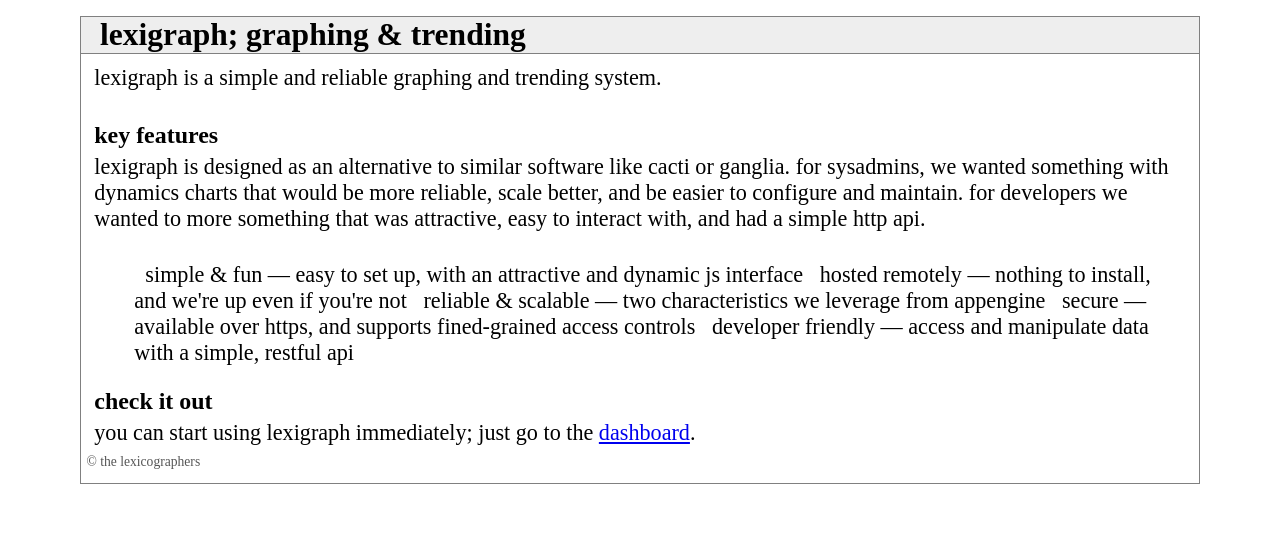
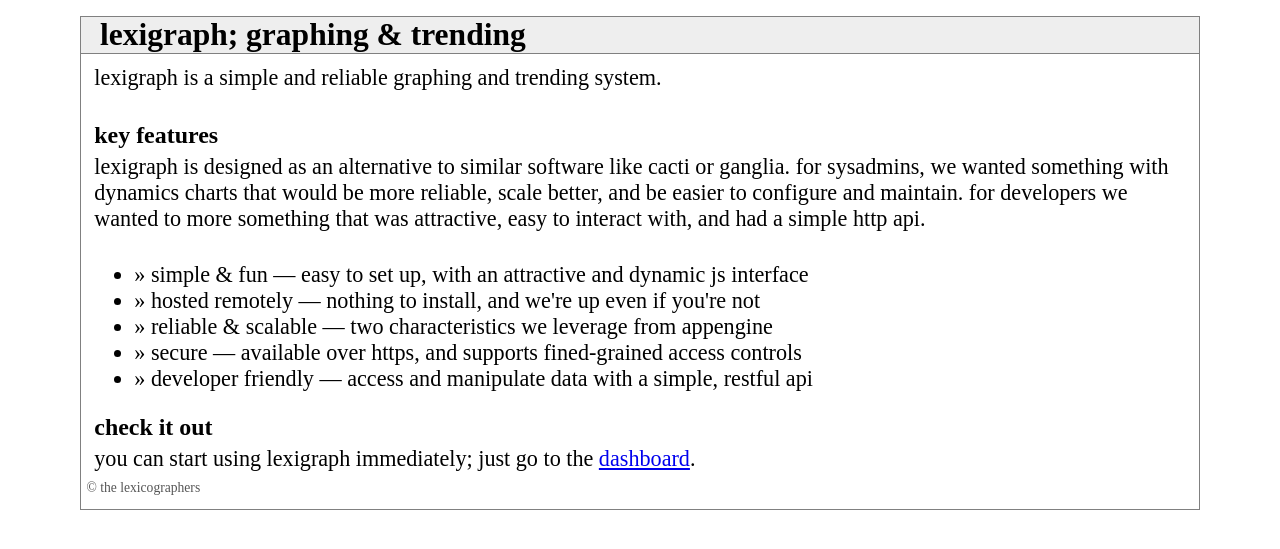
Before and after one commit to eklitzke/lexigraph, a Python web app: template templates/home.html in a window 1280 px wide. Shown: the top 549 px of the page. Run offline with Jinja, Linux system fonts and the light colour scheme; the template is opened without the code that fills it, so the values that code supplies are empty; some libraries are stand-ins or nearby versions.

Commit message:
fix css for arrow_list on home page

```diff
--- a/static/css/lexigraph.css
+++ b/static/css/lexigraph.css
@@ -21,7 +21,7 @@ body {
     border-bottom: 1px solid grey;
 }
 
-#topnav ul, li {
+#topnav ul, #topnav li {
     margin: 0;
     padding-left: 0.5em;
     display: inline;
@@ -40,13 +40,9 @@ body {
     color: black;
 }
 
+ul.arrow_list { padding-top: 0.35em; }
 
-ul { padding-top: 0.35em; }
-
-/* This is super ghetto, but right now only the home page uses it. If fixing
- * this, fix the splash page too.
- */
-.arrow_list ul li:before {
+ul.arrow_list li:before {
     content: "\00BB \0020";
 }
 
--- a/templates/home.html
+++ b/templates/home.html
@@ -17,7 +17,7 @@ more reliable, scale better, and be easier to configure and maintain. for
 developers we wanted to more something that was attractive, easy to interact
 with, and had a simple http api.
 
-<ul>
+<ul class="arrow_list">
   <li>simple &amp; fun &mdash; easy to set up, with an attractive and dynamic js interface</li>
   <li>hosted remotely &mdash; nothing to install, and we're up even if you're not</li>
   <li>reliable &amp; scalable &mdash; two characteristics we leverage from appengine</li>
```
